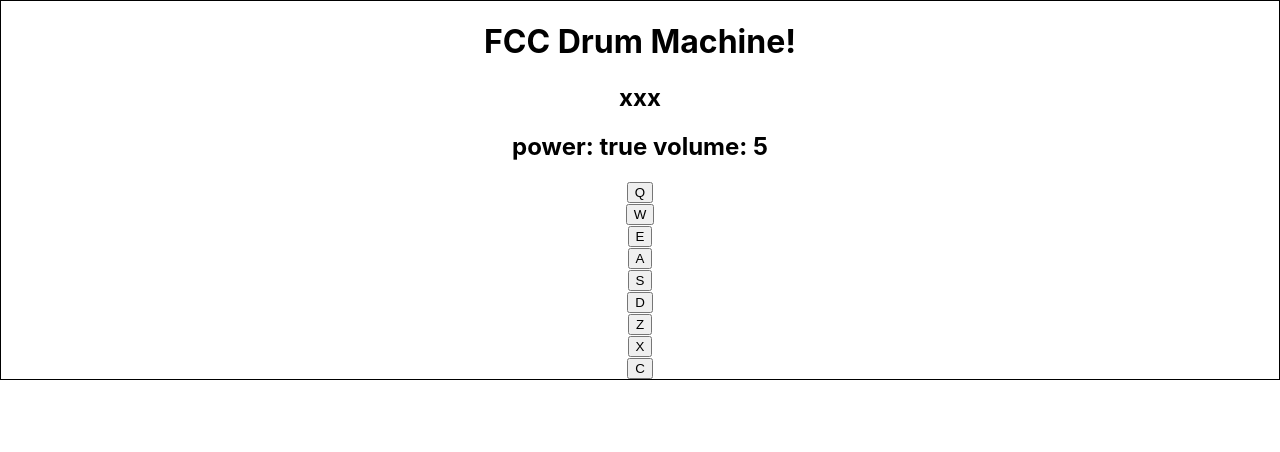
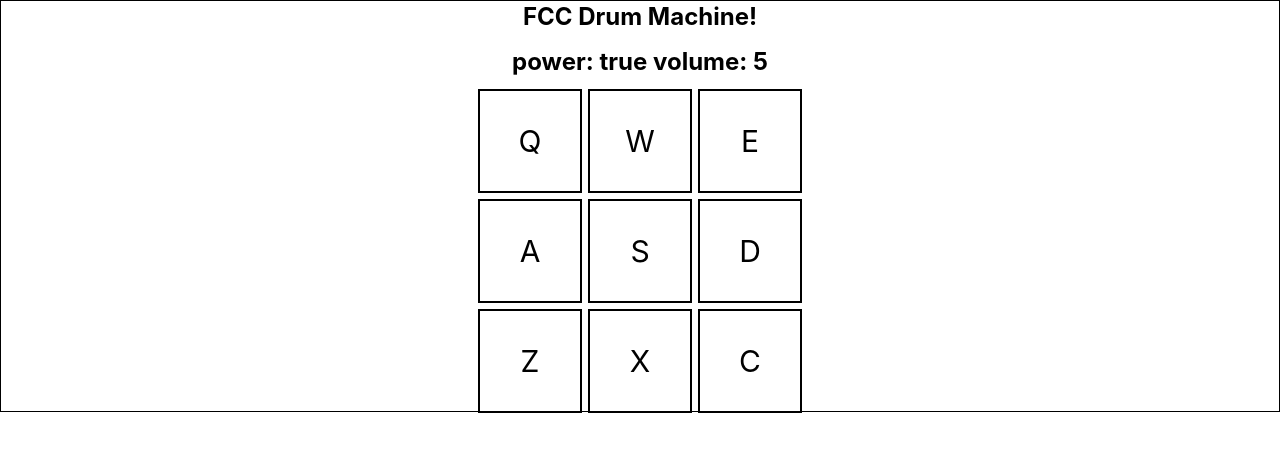
Before and after one commit to fcoteur/fcc-drum-machine, a React (Create React App) app: page / in a window 1280 px wide. Shown: the top 452 px of the page. Built offline with nearby package versions, Linux system fonts and the light colour scheme.

Commit message:
layout of drum pads set

```diff
--- a/src/App.js
+++ b/src/App.js
@@ -11,7 +11,7 @@
     this.state = {
       power: true,
       volume: 5,
-      screenInput: 'xxx',
+      screenInput: 'FCC Drum Machine!',
       soundBank: [
         {
           key: 'Q',
@@ -54,8 +54,7 @@
   }
   render() {
     return (
-      <div id='display' className='flex-container'>
-          <h1>FCC Drum Machine!</h1>
+      <div id='drum-machine' className='container'>
           <Display screenInput={this.state.screenInput}/>
           <Controls power={this.state.power} volume={this.state.volume}/>
           <SoundPads soundBank={this.state.soundBank}/>
--- a/src/App.scss
+++ b/src/App.scss
@@ -1,15 +1,42 @@
-#display {
-
+.container {
     border: 1px solid black;
     color: black;
-    text-align: center;
+    display: grid;
+    grid-template-columns: repeat(3, 100px);
+    grid-template-rows: 30px 40px repeat(3, 100px);
+    grid-template-areas:
+    "display display display"
+    "controls controls controls"
+    "Q W E"
+    "A S D"
+    "Z X C";
+    grid-gap: 10px;
+    justify-items: center;
+    align-items: center;
+    justify-content: center;
+    align-content: center;
 
-    .flex-container {
-        height: 100%;
-        padding: 0;
-        margin: 0;
+    .display {grid-area: display}
+    .controls {grid-area: controls}
+    #Q {grid-area: Q}
+    #W {grid-area: W}
+    #E {grid-area: E}
+    #A {grid-area: A}
+    #S {grid-area: S}
+    #D {grid-area: D}
+    #Z {grid-area: Z}
+    #X {grid-area: X}
+    #C {grid-area: C}
+
+    .drum-pad {
+        border: 2px solid black;
+        width: 100px;
+        height: 100px;
+        font-size: 30px;
         display: flex;
+        flex-direction: column;
+        justify-content: center;
         align-items: center;
-        justify-content: center;
     }
+
 }
--- a/src/Controls.js
+++ b/src/Controls.js
@@ -2,7 +2,7 @@
 
 const Controls = (props) => {
     return (
-        <div>
+        <div className='controls'>
             <h2>power: {props.power.toString()} volume: {props.volume}</h2>
         </div>
     );
--- a/src/Display.js
+++ b/src/Display.js
@@ -2,7 +2,7 @@
 
 const Display = (props) => {
     return (
-        <div>
+        <div className='display'>
             <h2>{props.screenInput}</h2>
         </div>
     );
--- a/src/SoundPads.js
+++ b/src/SoundPads.js
@@ -4,8 +4,8 @@
     const bank = props.soundBank.map((e,i) => {
         const audio = new Audio(e.urlSound);
         return (
-        <div className='drum-pad' id={e.key}>
-          <button type='button' onClick={()=>{audio.play()}}>{e.key}</button>
+        <div className='drum-pad' id={e.key} onClick={()=>{audio.play()}}>
+          {e.key}
         </div>
         );
     });
```
